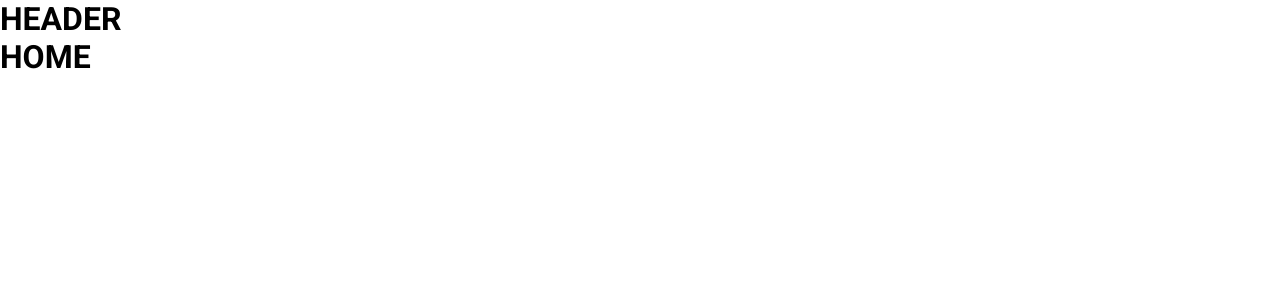
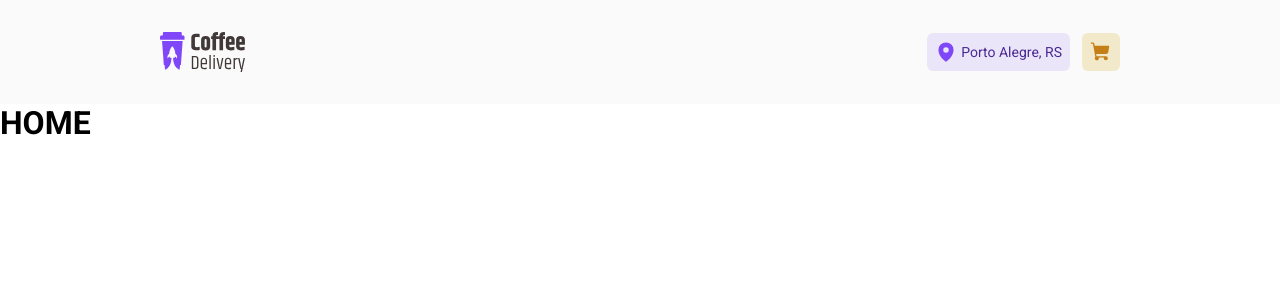
Before and after one commit to marcusviniciusmo/Ignite_Rocketseat_React_Coffee_Delivery, a React (Vite) app in the folder frontend/: page / in a window 1280 px wide. Shown: the top 300 px of the page. Built offline with nearby package versions, Linux system fonts and the light colour scheme.

Commit message:
Header component styling

```diff
--- a/frontend/src/components/Header/index.tsx
+++ b/frontend/src/components/Header/index.tsx
@@ -1,7 +1,29 @@
+import CoffeeDeliveryLogo from '../../assets/logo.svg';
+import { MapPin, ShoppingCart } from 'phosphor-react';
+import {
+  HeaderContainer,
+  Image,
+  Actions,
+  Location,
+  City,
+  Cart,
+} from './styles';
+
 export function Header() {
   return (
-    <div>
-      <h1>HEADER</h1>
-    </div>
+    <HeaderContainer>
+      <Image src={CoffeeDeliveryLogo} alt="" />
+
+      <Actions>
+        <Location>
+          <MapPin weight="fill" size={22} />
+          <City>Porto Alegre, RS</City>
+        </Location>
+
+        <Cart>
+          <ShoppingCart weight="fill" size={22} />
+        </Cart>
+      </Actions>
+    </HeaderContainer>
   );
 }
--- /dev/null
+++ b/frontend/src/components/Header/styles.ts
@@ -0,0 +1,80 @@
+import styled from 'styled-components';
+
+interface ActionButtonsType {
+  height: string;
+  borderRadius: string;
+}
+
+const ActionButtonsProps: ActionButtonsType = {
+  height: '3.8rem',
+  borderRadius: '0.6rem',
+};
+
+export const HeaderContainer = styled.header`
+  background: ${(props) => props.theme.background};
+  width: 100%;
+  padding: 3.2rem 16rem;
+  display: flex;
+  align-items: center;
+  justify-content: space-between;
+  position: fixed;
+  top: 0;
+  z-index: var(--max-z-index);
+`;
+
+export const Image = styled.img`
+  cursor: pointer;
+`;
+
+export const Actions = styled.div`
+  display: flex;
+  align-items: center;
+  gap: 1.2rem;
+`;
+
+export const City = styled.span`
+  color: ${(props) => props.theme.secondaryColorDark};
+  font-size: 1.4rem;
+  user-select: none;
+`;
+
+export const Location = styled.div`
+  background: ${(props) => props.theme.secondaryColorLight};
+  color: ${(props) => props.theme.secondaryColor};
+  height: ${ActionButtonsProps.height};
+  border-radius: ${ActionButtonsProps.borderRadius};
+  width: max-content;
+  padding: 0.8rem;
+  display: flex;
+  align-items: center;
+  gap: 0.4rem;
+  transition: 0.3s;
+  cursor: pointer;
+
+  &:hover {
+    background: ${(props) => props.theme.secondaryColor};
+    color: ${(props) => props.theme.secondaryColorLight};
+
+    ${City} {
+      color: ${(props) => props.theme.secondaryColorLight};
+    }
+  }
+`;
+
+export const Cart = styled.div`
+  background: ${(props) => props.theme.primaryColorLight};
+  color: ${(props) => props.theme.primaryColorDark};
+  height: ${ActionButtonsProps.height};
+  border-radius: ${ActionButtonsProps.borderRadius};
+  width: 3.8rem;
+  display: flex;
+  align-items: center;
+  justify-content: center;
+  transition: 0.3s;
+  cursor: pointer;
+
+  &:hover {
+    background: ${(props) => props.theme.primaryColor};
+    color: ${(props) => props.theme.primaryColorLight};
+  }
+`;
--- a/frontend/src/styles/global.ts
+++ b/frontend/src/styles/global.ts
@@ -2,6 +2,10 @@ import { createGlobalStyle } from 'styled-components';
 
 export const GlobalStyle = createGlobalStyle`
   :root {
+    --header-height: 10.4rem;
+
+    --max-z-index: 100;
+
     font-size: 62.5%;
   }
 
@@ -18,6 +22,10 @@ export const GlobalStyle = createGlobalStyle`
     -webkit-font-smoothing: antialiased;
   }
 
+  body {
+    padding-top: var(--header-height);
+  }
+
   &:focus {
     outline: 0;
   }
```
Also changed, not shown: frontend/src/assets/logo.svg (added).
